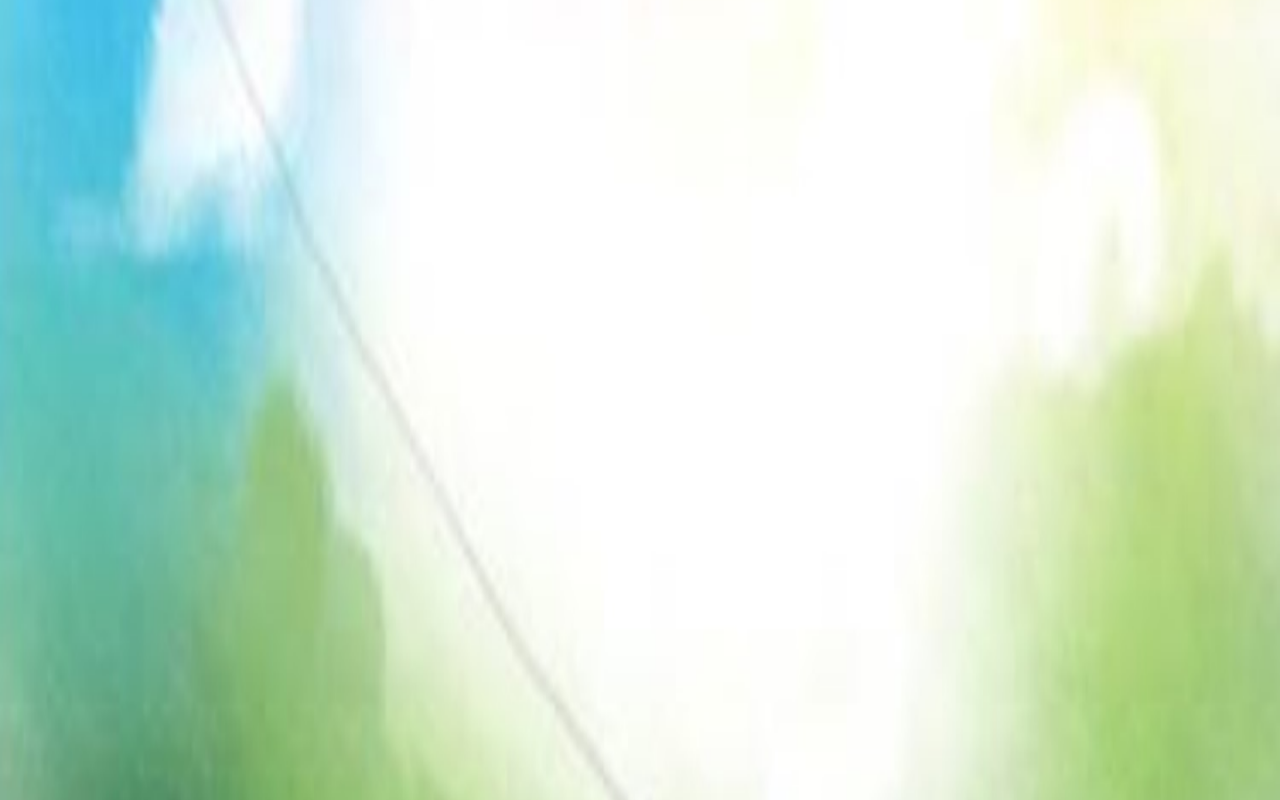
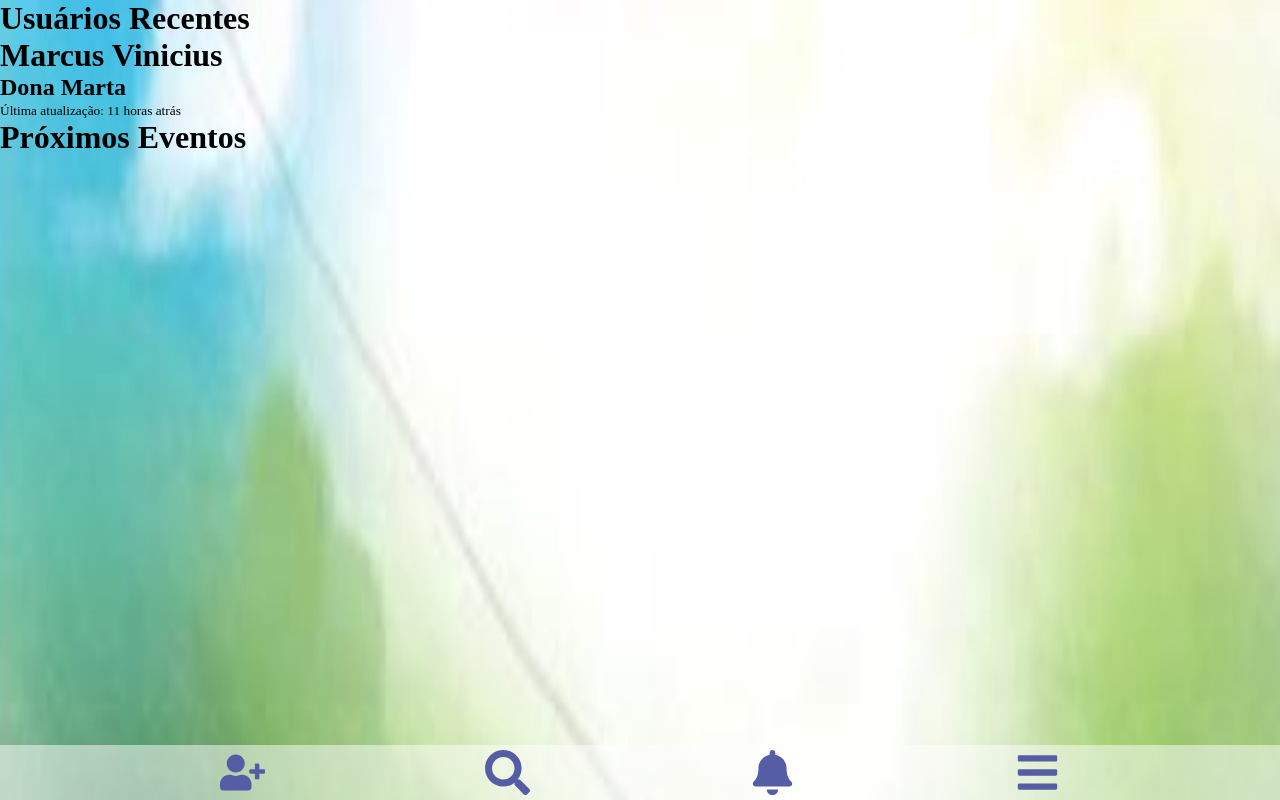
Before and after one commit to IuriVeloso/SWCuidadoColaborativo, a React (Create React App) app: page /home in a window 1280 px wide. Built offline with nearby package versions, Linux system fonts and the light colour scheme; a web font is replaced by a local one.

Commit message:
MenuButton & HomePage_HTML_Only

```diff
--- a/public/index.html
+++ b/public/index.html
@@ -5,7 +5,7 @@
     <meta name="viewport" content="width=device-width, initial-scale=1" />
     <meta name="theme-color" content="#000000" />
 
-    <title>React App</title>
+    <title>Ferramenta Virtual</title>
   </head>
   <body>
     <noscript>You need to enable JavaScript to run this app.</noscript>
--- /dev/null
+++ b/src/components/Menu/index.js
@@ -0,0 +1,11 @@
+import React from 'react';
+import {FaBars, FaBell, FaSearch, FaUserPlus} from 'react-icons/fa';
+import { Organization } from './styles';
+
+export default function Menu(){
+    return(
+        <Organization>
+            <FaUserPlus/> <FaSearch/> <FaBell/> <FaBars/>
+        </Organization>
+    );
+}
--- /dev/null
+++ b/src/components/Menu/styles.js
@@ -0,0 +1,14 @@
+import styled from 'styled-components';
+
+export const Organization = styled.div`
+    display: flex;
+    align-items: flex-end;
+    justify-content : space-evenly;
+    background-color: rgb(256,256,256,0.5);
+    min-width: 100%;
+    position: absolute;
+    bottom: 0;
+    color: #555DA5;
+    font-size: 45px;
+    padding: 5px 0;
+`
--- a/src/pages/HomePage/index.js
+++ b/src/pages/HomePage/index.js
@@ -1,4 +1,8 @@
 import React, {Component} from 'react';
+import Menu from '../../components/Menu/index';
+import {Organization} from '../../components/styles';
+import {Recentes} from './styles'
+
 
 export default class Homepage extends Component{
     state= {
@@ -7,7 +11,16 @@ export default class Homepage extends Component{
     render(){
         return(
             <>
-
+            <Organization>
+                <h1> Usuários Recentes</h1>
+                <Recentes>
+                    <h1> Marcus Vinicius</h1>
+                    <h2> Dona Marta</h2>
+                    <small> Última atualização: 11 horas atrás </small>
+                </Recentes>
+                <Menu/>
+                <h1> Próximos Eventos</h1>
+            </Organization>
             </>
         )
     }
--- a/src/pages/HomePage/styles.js
+++ b/src/pages/HomePage/styles.js
@@ -0,0 +1,4 @@
+import styled from 'styled-components';
+
+export const Recentes = styled.div`
+`
```
